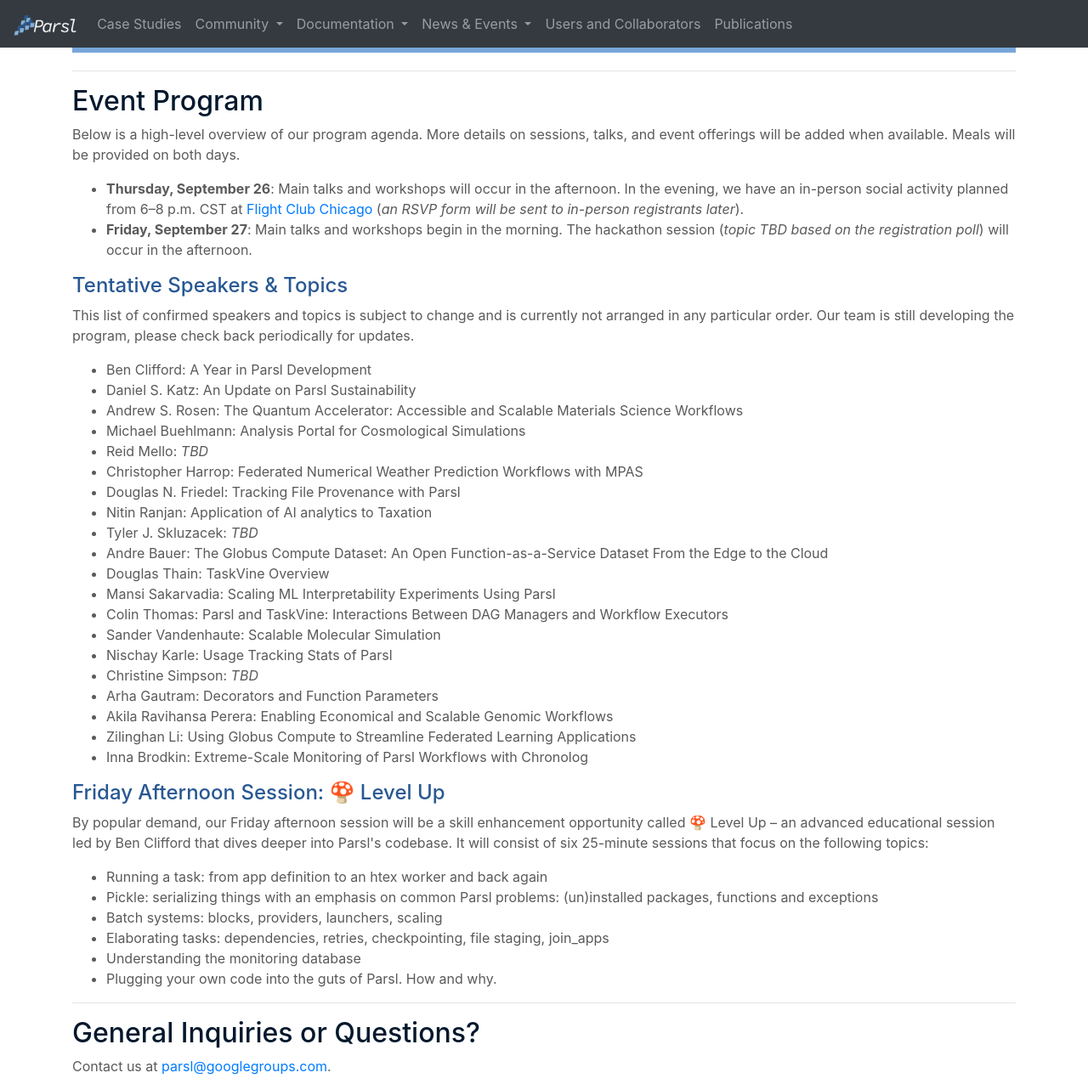
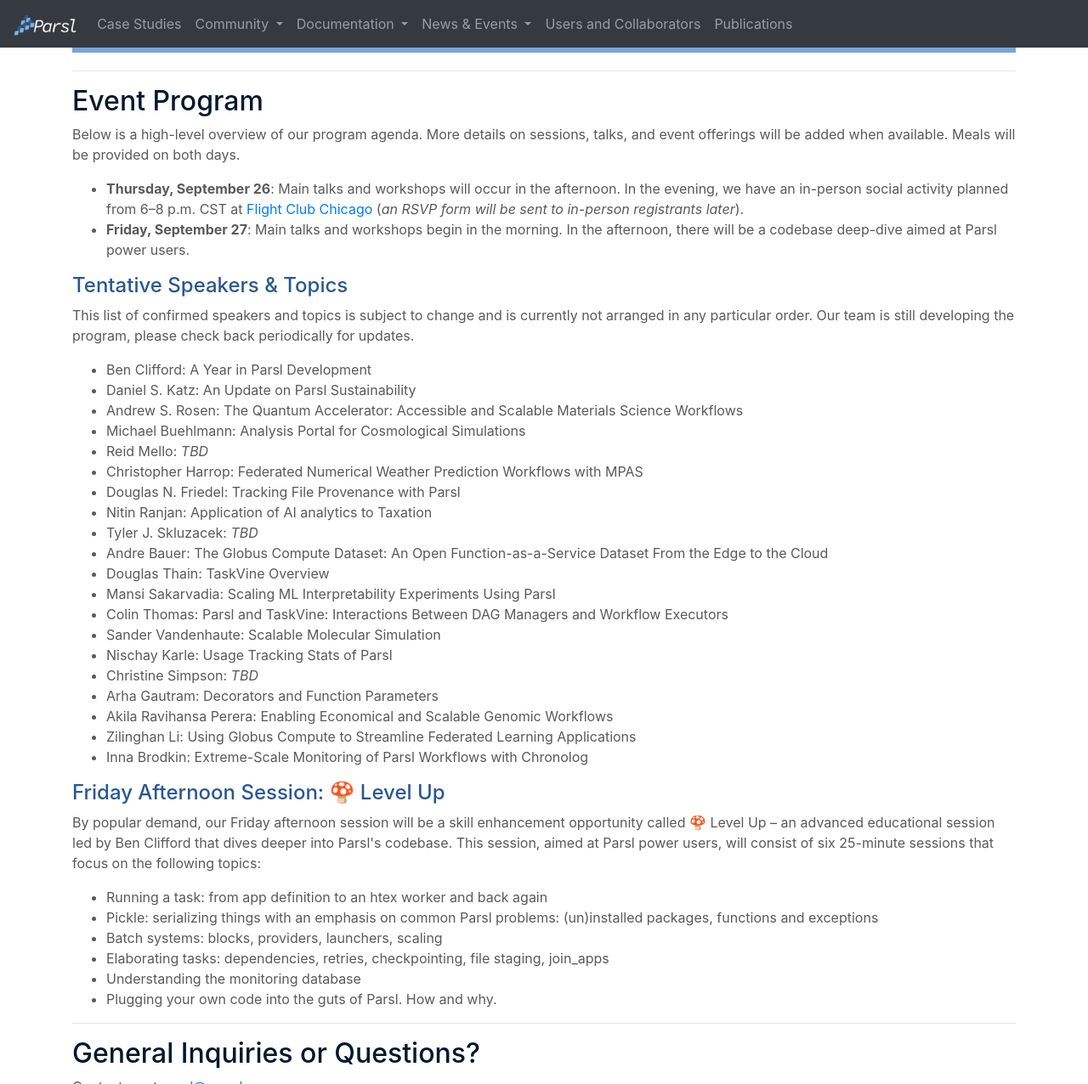
Before and after one commit to Parsl/parsl.github.io, a Jekyll site: the page built from parslfest/parslfest2024.html, in a window 1280 px wide and 1400 px high, scrolled down 1479 px, cut to the strip 0-1276 px from the top of the window. Shown: the whole strip at 85% size. Built offline with Jekyll 4.4.1, drawn with Linux system fonts in a browser that asks for light colours.

Commit message:
Update level up session text

```diff
--- a/parslfest/parslfest2024.html
+++ b/parslfest/parslfest2024.html
@@ -110,7 +110,7 @@
 	<p>Below is a high-level overview of our program agenda. More details on sessions, talks, and event offerings will be added when available. Meals will be provided on both days.
 		<ul>
 			<li><strong>Thursday, September 26</strong>: Main talks and workshops will occur in the afternoon. In the evening, we have an in-person social activity planned from 6–8 p.m. CST at <a href="https://flightclubdartsusa.com/chicago/wacker" target="_blank">Flight Club Chicago</a> (<em>an RSVP form will be sent to in-person registrants later</em>).</li>
-			<li><strong>Friday, September 27</strong>: Main talks and workshops begin in the morning. The hackathon session (<em>topic TBD based on the registration poll</em>) will occur in the afternoon.</li>
+			<li><strong>Friday, September 27</strong>: Main talks and workshops begin in the morning. In the afternoon, there will be a codebase deep-dive aimed at Parsl power users.</li>
 		</ul>
 	</p>
 	<h4 id="speakers" style="color: #285893;">Tentative Speakers & Topics</h4>
@@ -139,7 +139,7 @@
 	</ul>
 
 	<h4 id="friday-sesh" style="color: #285893;">Friday Afternoon Session: 🍄 Level Up</h4>
-	<p>By popular demand, our Friday afternoon session will be a skill enhancement opportunity called 🍄 Level Up – an advanced educational session led by Ben Clifford that dives deeper into Parsl's codebase. It will consist of six 25-minute sessions that focus on the following topics:</p>
+	<p>By popular demand, our Friday afternoon session will be a skill enhancement opportunity called 🍄 Level Up – an advanced educational session led by Ben Clifford that dives deeper into Parsl's codebase. This session, aimed at Parsl power users, will consist of six 25-minute sessions that focus on the following topics:</p>
 	<ul>
 		<li>Running a task: from app definition to an htex worker and back again</li>
 		<li>Pickle: serializing things with an emphasis on common Parsl problems: (un)installed packages, functions and exceptions</li>
```
